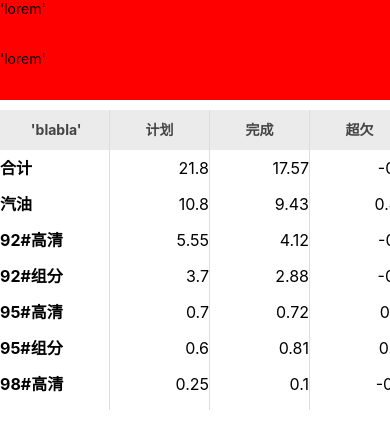
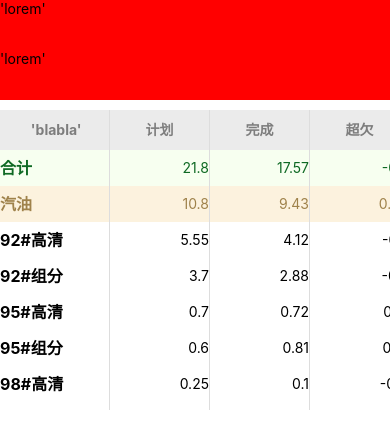
Before and after one commit to LizPeng/RN-table, a React Native app: screen / in a window 390 px wide. Shown: the top 448 px of the page. Built offline with nearby package versions, Linux system fonts and the light colour scheme.

Commit message:
初步样式ok

```diff
--- a/App1.js
+++ b/App1.js
@@ -44,11 +44,20 @@ const thCommonStyle={
   // width: tdWidth,
   lineHeight: thHeight,
   fontWeight: 'bold',
-  color: '#444',
-  backgroundColor: 'rgb(235,235,235)',
+  color: '#7d7d7d',
+  backgroundColor: '#ebebeb',
   textAlign: 'center',
+},
+textClassStyle = {
+  allClass : {
+    color: '#0e6923',
+    backgroundColor: '#f7fff0',
+  },
+  classA : {
+    color: '#9f824b',
+    backgroundColor: '#fcf2de',
+  }
 }
-// 定义特殊样式
 
 
 class RightTitle extends Component {
@@ -69,6 +78,27 @@ class LeftTitle extends Component {
   }
 }
 
+// 右侧数据的渲染
+const RightRow = (props) => {
+  const {item, type = 'rightItemText'} = props
+  // 根据type判断style!!!!!!
+  return (
+    <View style={newStyle.rightRow}>
+      <View style={newStyle.rightItemView}><Text style={[newStyle.rightItemText, {...textClassStyle[type]}]}>{item[0]}</Text></View>
+      <View style={newStyle.rightItemView}><Text style={[newStyle.rightItemText, {...textClassStyle[type]}]}>{item[1]}</Text></View>
+      {item[2]!== undefined && <View style={newStyle.rightItemView}><Text style={[newStyle.rightItemText, {...textClassStyle[type]}]}>{item[2]}</Text></View>}
+      {item[3]!== undefined && <View style={newStyle.rightItemView}><Text style={[newStyle.rightItemText, {...textClassStyle[type]}]}>{item[3]}</Text></View>}
+    </View>
+  )
+}
+const LeftRow = (props) => {
+  const {item, type = 'rightItemText'} = props
+  return (
+    <View style={newStyle.leftItemView}>
+      <Text style={[newStyle.leftItemText,{...textClassStyle[type]}]}>{item}</Text>
+    </View>
+  )
+}
 /**
  * 外部属性props
  * width
@@ -87,22 +117,30 @@ class App1 extends Component {
     }
   }
 
-  _renderDataItem = ({item, index})=>  (
-    <View style={newStyle.rightRow}>
-      <View style={newStyle.rightItemView}><Text style={newStyle.rightItemText}>{item[0]}</Text></View>
-      <View style={newStyle.rightItemView}><Text style={newStyle.rightItemText}>{item[1]}</Text></View>
-      {item[2]!== undefined && <View style={newStyle.rightItemView}><Text style={newStyle.rightItemText}>{item[2]}</Text></View>}
-      {item[3]!== undefined && <View style={newStyle.rightItemView}><Text style={newStyle.rightItemText}>{item[3]}</Text></View>}
-    </View>
-  )
-
+  _renderDataItem = ({item, index})=>  {
+    // 根据index判断类型->样式 !!!!!!!
+    // 合计、湖北小计-> 绿色 allClass
+    // 汽油、柴油、自有库、租赁库 -> 棕色 classA
+    if(index === 0 ){
+      return  <RightRow item={item} type={'allClass'}/>
+    } else if (index === 1 || index === 8){
+      return  <RightRow item={item} type={'classA'}/>
+    }else {
+      return  <RightRow item={item} />
+    }
+  }
   _keyExtractor = (item, index) => index.toString();
 
-  _renderLeftItem = ({item}) => (
-    <View style={newStyle.leftItemView}>
-      <Text style={newStyle.leftItemText}>{item}</Text>
-    </View>
-  )
+  _renderLeftItem = ({item, index}) => {
+    // 参考_renderDataItem
+    if(index === 0 ){
+      return  <LeftRow item={item} type={'allClass'}/>
+    } else if (index === 1 || index === 8){
+      return  <LeftRow item={item} type={'classA'}/>
+    }else {
+      return  <LeftRow item={item} />
+    }
+  }
   render() {
 
     const {width, height}=  this.props
@@ -163,7 +201,7 @@ class App1 extends Component {
             <RightTitle />
             {/* 右侧list */}
               <Animated.ScrollView
-                contentContainerStyle={{minHeight: 400, backgroundColor: '#3df'}}
+                contentContainerStyle={{minHeight: 400, backgroundColor: tdBGC}}
                 showsVerticalScrollIndicator={false}
                 onScroll={Animated.event(
                   [{nativeEvent: {contentOffset: {y: this.state.leftY}}}],
@@ -174,7 +212,7 @@ class App1 extends Component {
                 scrollEnabled={this.state.scrollEnable}
               >
                 <AniFlat
-                  style={{transform: [{translateY: rightY}]}}
+                  // style={{transform: [{translateY: rightY}]}}
                   bounces={false}
                   data={flatData}
                   keyExtractor={this._keyExtractor}
@@ -217,7 +255,6 @@ const newStyle = StyleSheet.create({
   rightHeadView: {
     width: tdWidth,
     height: thHeight,
-    lineHeight: thHeight,
     borderRightWidth: tdBorderWidth,
     borderRightColor: tdBorderColor,
   },
@@ -248,10 +285,10 @@ const newStyle = StyleSheet.create({
     borderRightColor: tdBorderColor,
   },
   rightItemText: {
-    fontSize: 16,
+    fontSize: 14,
     lineHeight: trHeight,
     backgroundColor: tdBGC,
     textAlign: 'right',
-  }
+  },
 })
 export default App1
```
